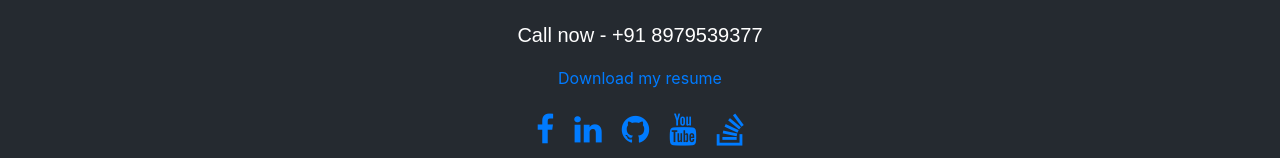
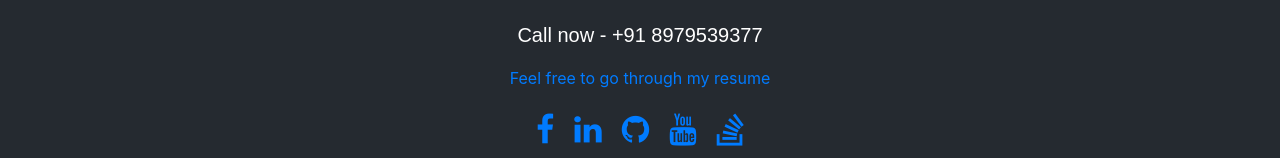
Before and after one commit to tmtanzeel/my-portfolio, a React (Create React App) app: page / in a window 1280 px wide. Shown: the part 3478-3636 px from the top of the page. Built offline with nearby package versions, Linux system fonts and the light colour scheme; no server answers.

Commit message:
#93: updtaed text for download resume

```diff
--- a/src/components/Footer/Footer.js
+++ b/src/components/Footer/Footer.js
@@ -10,7 +10,7 @@ const Footer = (props) => {
         <div className="footerWrapper" style={{ backgroundColor: props.footerBgColor, color: props.footerTextColor }}>
             <p className="footerHeading">{props.footerHeading}</p>
             <p className="footerSubHeading">{props.footerSubHeading}</p>
-            <a href={pdf} download>Download my resume</a>
+            <a href={pdf} download>Feel free to go through my resume</a>
             <br /><br />
 
             <div className="linkRow">
```
